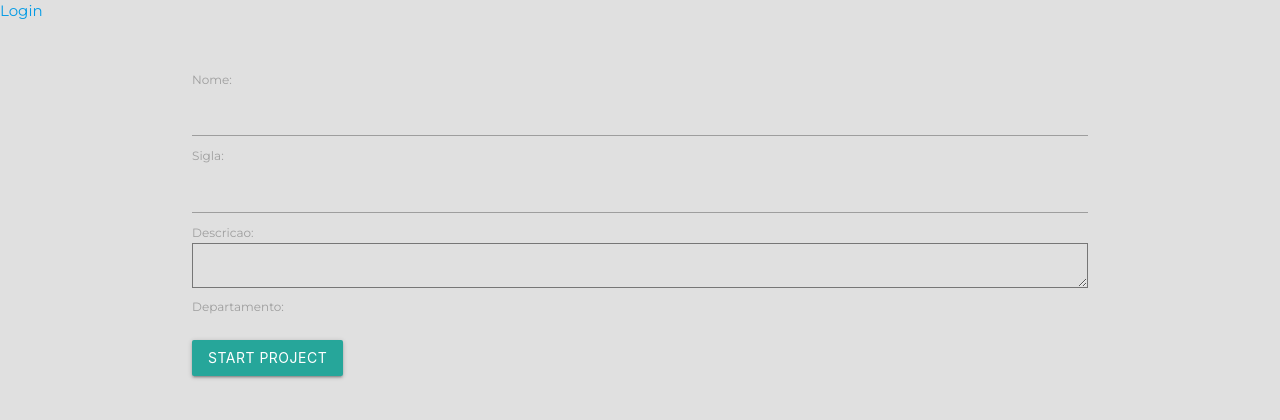
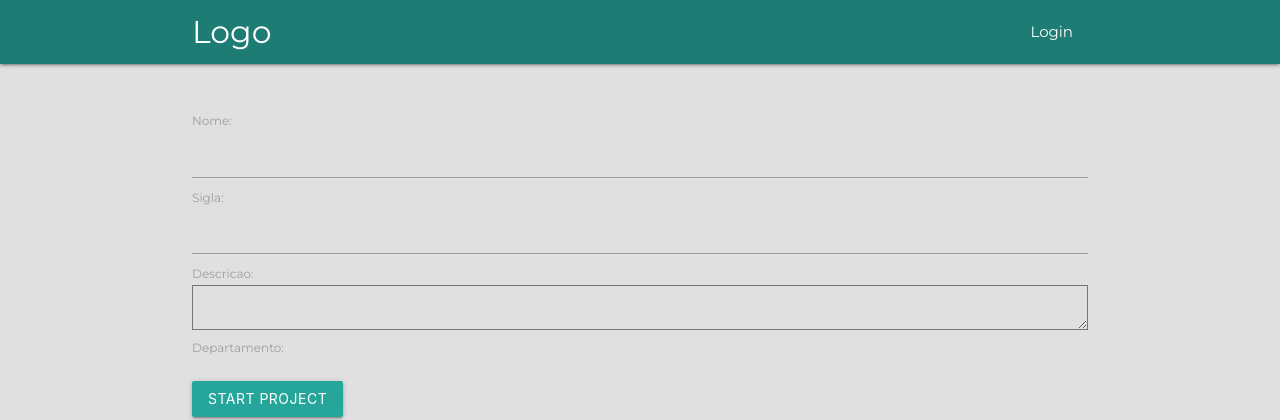
Before and after one commit to DarlanGabriel/gestorlab, a Django app: page /laboratorios/add/ in a window 1280 px wide. Shown: the top 420 px of the page. Run offline with Django 3.2, Linux system fonts and the light colour scheme; data that the repository does not hold is empty.

Commit message:
Add uma nav bar mais detalhada.

```diff
--- a/laboratorios/templates/laboratorios/base.html
+++ b/laboratorios/templates/laboratorios/base.html
@@ -13,15 +13,30 @@
 </head>
 <body>
 {% block sidebar %}
-    <div>
-        {% if user.is_authenticated %}
+    <nav class="verde-botao lighten-1" role="navigation">
+    <div class="nav-wrapper container">
+        <a id="logo-container" href="#" class="brand-logo">Logo</a>
+      <ul class="right hide-on-med-and-down">
+        <li>
+          {% if user.is_authenticated %}
             Usuário: {{ user.get_username }} -
             <a href="{% url 'logout' %}?next={{ request.path }}">Logout</a>
         {% else %}
             <a href="{% url 'login' %}?next={{ request.path }}">Login</a>
         {% endif %}
+        </li>
+      </ul>
+
+      <ul id="nav-mobile" class="sidenav">
+        <li><a href="#">Navbar Link</a></li>
+      </ul>
+      <a href="#" data-target="nav-mobile" class="sidenav-trigger">
+          <i class="material-icons">menu</i>
+      </a>
     </div>
+  </nav>
 {% endblock %}
+
 {% block content %}<!-- default content text (typically empty) -->{% endblock %}
 </body>
 </html>
```
